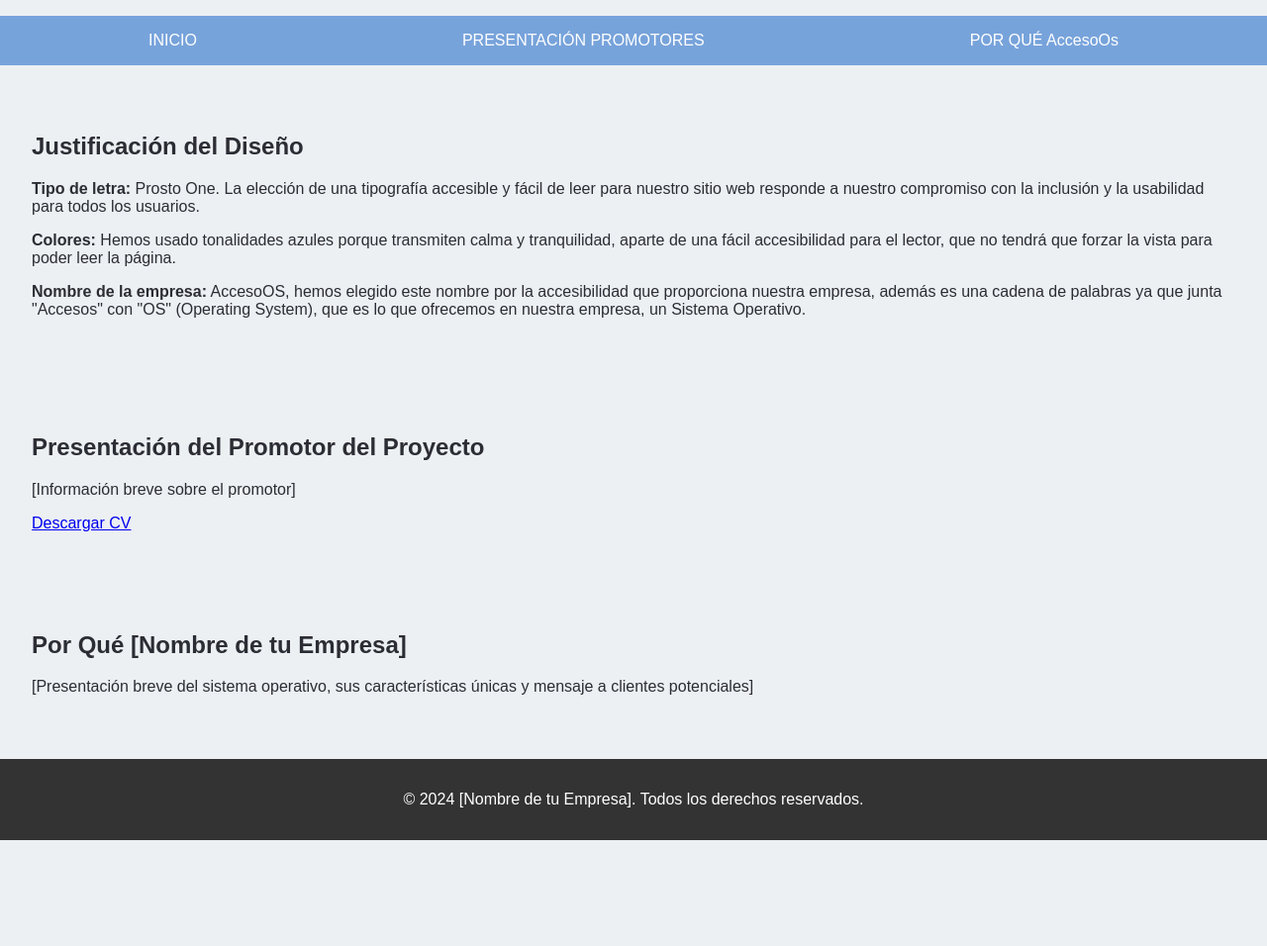
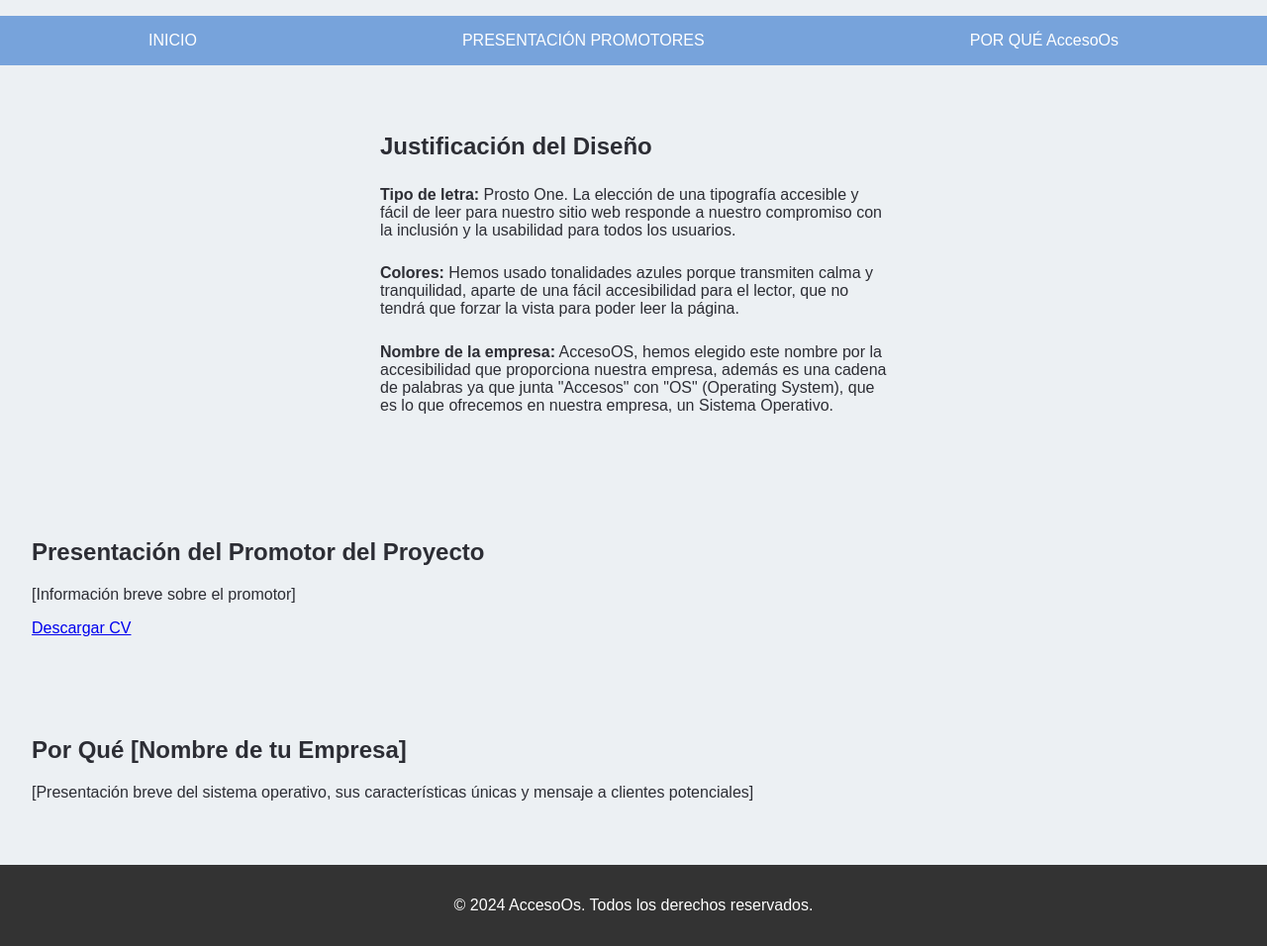
Before and after one commit to cristdc/web_MiEmpresa, a plain HTML site: page index.html in a window 1280 px wide. Shown: the whole page at 99% size. Before the commit the page ends 849 px from the top, so only its background shows below. Drawn offline with Linux system fonts and the light colour scheme; a web font is replaced by a local one.

Commit message:
added style to desing justification

```diff
--- a/css/style.css
+++ b/css/style.css
@@ -1,4 +1,5 @@
 @import url("https://fonts.googleapis.com/css2?family=Montserrat+Alternates:ital,wght@0,100;0,200;0,300;0,400;0,500;0,600;0,700;0,800;0,900;1,100;1,200;1,300;1,400;1,500;1,600;1,700;1,800;1,900&family=Prosto+One&display=swap");
+
 body {
   font-family: "Prosto One", sans-serif;
   font-weight: 400;
@@ -22,6 +23,14 @@ nav ul li a {
   text-decoration: none;
 }
 
+#inicio {
+  width: 40%;
+  margin: auto;
+}
+#inicio p {
+  margin: 5% 0;
+}
+
 section {
   padding: 2rem;
   margin: 1rem 0;
--- a/index.html
+++ b/index.html
@@ -36,7 +36,7 @@
         </section>
 
         <footer>
-            <p>© 2024 [Nombre de tu Empresa]. Todos los derechos reservados.</p>
+            <p>© 2024 AccesoOs. Todos los derechos reservados.</p>
         </footer>
     </body>
 </html>
```
